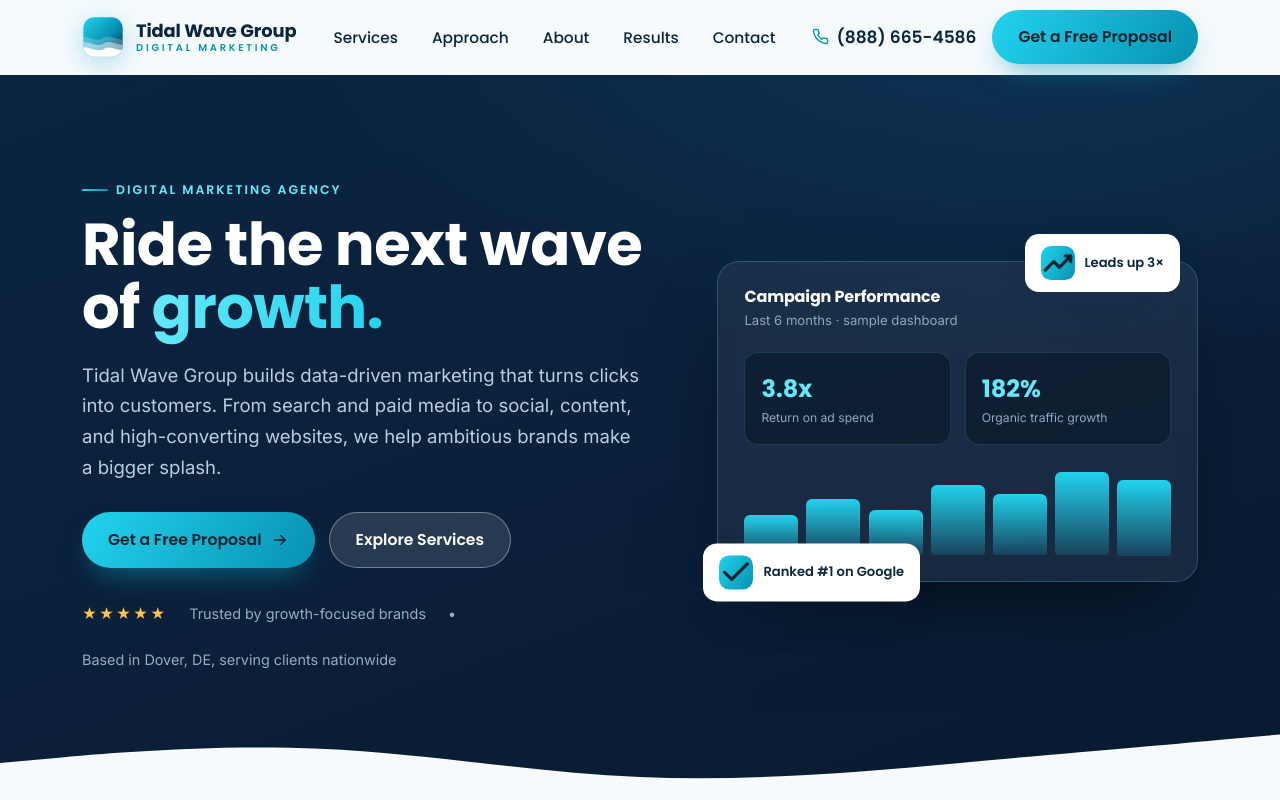
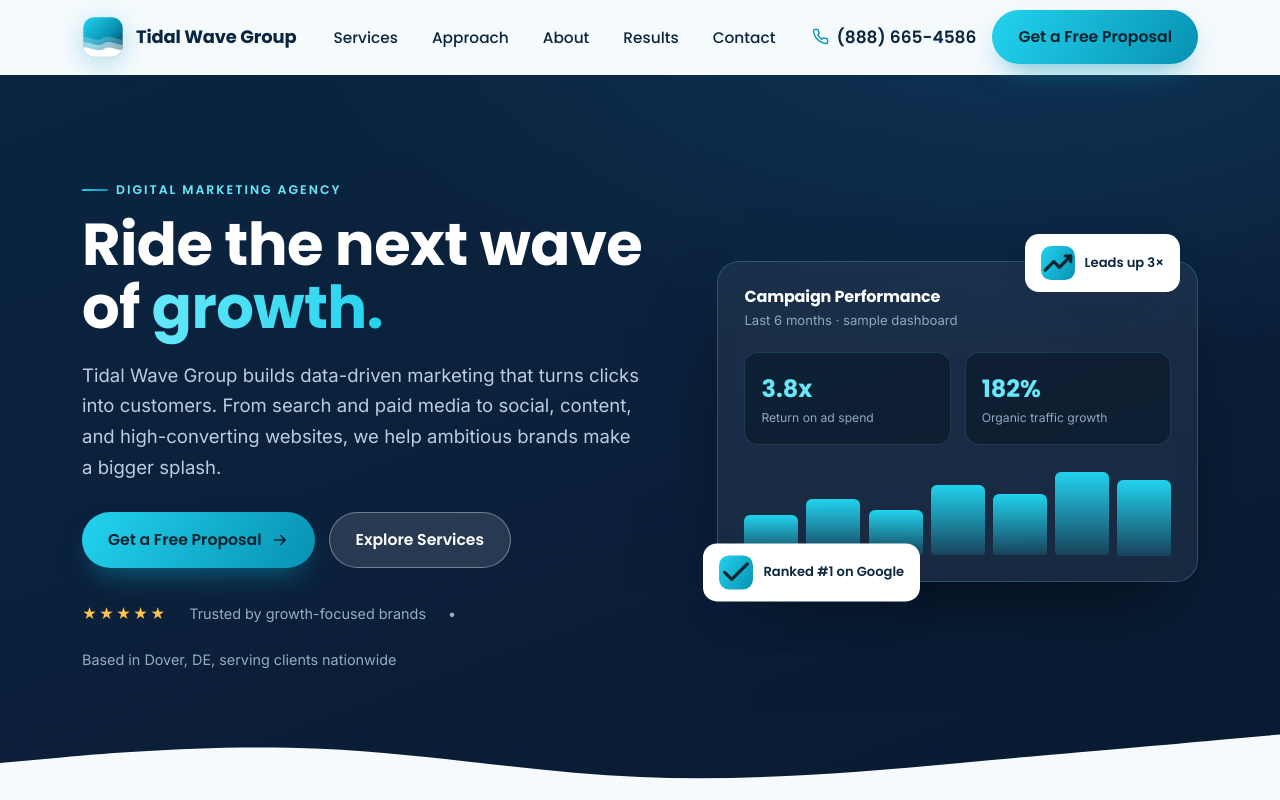
Before and after one commit to vv-knicks26/tidalwavegroup-website, a plain HTML site: page index.html in a window 1280 px wide. Shown: the top 800 px of the page. Drawn offline with Linux system fonts and the light colour scheme.

Commit message:
Remove 'Digital Marketing' tagline under the logo wordmark
Drop the tagline line beneath the brand name in both the header and footer.

Co-Authored-By: Claude Opus 4.8 <noreply@anthropic.com>
Claude-Session: https://claude.ai/code/session_01CEdawa3p3m5yoH5Moga7ge

```diff
--- a/index.html
+++ b/index.html
@@ -54,7 +54,7 @@
       <nav class="nav" id="nav">
         <a class="brand" href="#top" aria-label="Tidal Wave Group home">
           <img class="brand__mark" src="assets/img/logo-mark.svg" alt="" />
-          <span class="brand__name">Tidal Wave Group<span>DIGITAL MARKETING</span></span>
+          <span class="brand__name">Tidal Wave Group</span>
         </a>
 
         <ul class="nav__links">
@@ -486,7 +486,7 @@
         <div>
           <a class="brand" href="#top" style="margin-bottom:16px">
             <img class="brand__mark" src="assets/img/logo-mark.svg" alt="" />
-            <span class="brand__name" style="color:#fff">Tidal Wave Group<span>DIGITAL MARKETING</span></span>
+            <span class="brand__name" style="color:#fff">Tidal Wave Group</span>
           </a>
           <p>Data-driven digital marketing that helps ambitious brands ride the next wave of growth.</p>
         </div>
```
